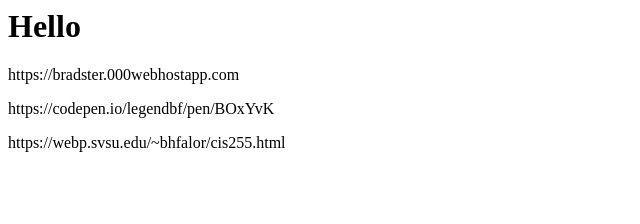
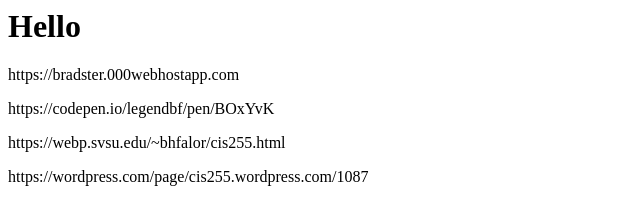
Before and after one commit to Brady-Falor-SVSU/ClientSideWeb, a plain HTML site: page index.html in a window 1280 px wide. Shown: the whole page, without its empty margins (0-640 px from the left). Drawn offline with Linux system fonts and the light colour scheme.

Commit message:
Update index.html

```diff
--- a/index.html
+++ b/index.html
@@ -2,3 +2,4 @@
 <p>https://bradster.000webhostapp.com</p>
 <p>https://codepen.io/legendbf/pen/BOxYvK</p>
 <p>https://webp.svsu.edu/~bhfalor/cis255.html</p>
+<p>https://wordpress.com/page/cis255.wordpress.com/1087</p>
```
